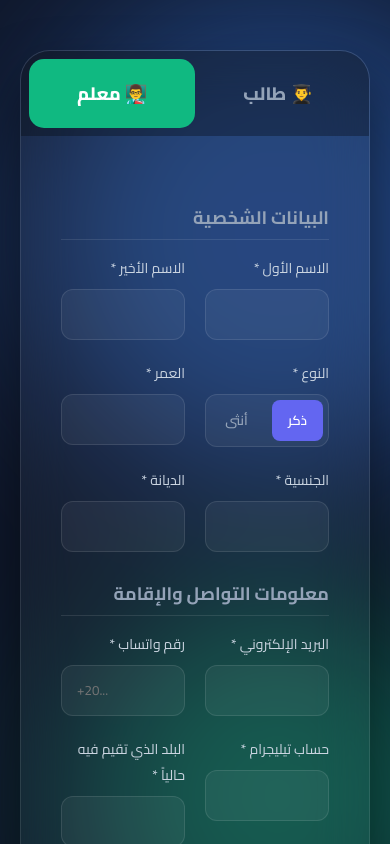
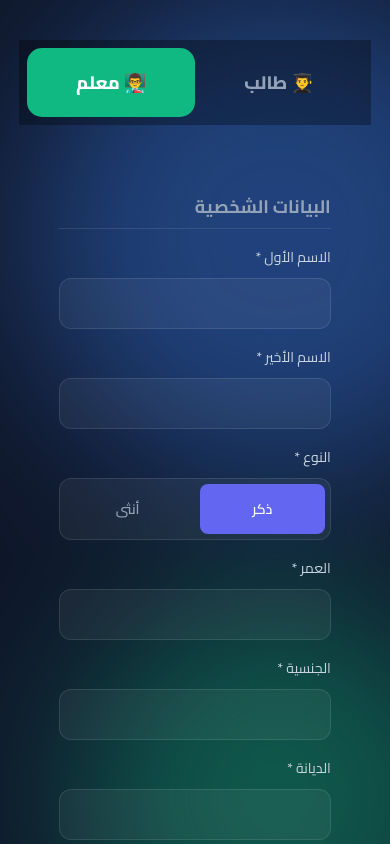
Before and after one commit to abdullahhelmy114/my-professional-website, a website: page public/form.html in a window 390 px wide. Both pictures are taken after a click on the button "👨‍🏫 معلم". Shown: the top 844 px of the page. Drawn offline with Linux system fonts and the light colour scheme.

```diff
--- a/public/form.html
+++ b/public/form.html
@@ -1,7 +1,11 @@
 <!DOCTYPE html>
 <html lang="ar" dir="rtl">
+
 <head>
     <meta charset="UTF-8">
+    <meta name="viewport" content="width=device-width, initial-scale=1.0">
+
+
     <title>إكمال البيانات | منظومة التدريس</title>
     <link href="https://fonts.googleapis.com/css2?family=Cairo:wght@400;600;700;800&display=swap" rel="stylesheet">
     <style>
@@ -11,7 +15,11 @@
             --bg-dark: #0f172a;
         }
 
-        * { box-sizing: border-box; margin: 0; padding: 0; }
+        * {
+            box-sizing: border-box;
+            margin: 0;
+            padding: 0;
+        }
 
         body {
             font-family: 'Cairo', sans-serif;
@@ -19,7 +27,8 @@
             min-height: 100vh;
             display: flex;
             justify-content: center;
-            align-items: flex-start; /* للسماح بالتمرير */
+            align-items: flex-start;
+            /* للسماح بالتمرير */
             padding: 50px 20px;
             color: white;
             position: relative;
@@ -27,79 +36,234 @@
 
         /* الخلفية المتحركة */
         .bg-shapes {
-            position: fixed; top: 0; left: 0; width: 100%; height: 100%;
-            z-index: -1; filter: blur(80px);
+            position: fixed;
+            top: 0;
+            left: 0;
+            width: 100%;
+            height: 100%;
+            z-index: -1;
+            filter: blur(80px);
         }
-        .shape { position: absolute; border-radius: 50%; opacity: 0.4; animation: move 20s infinite alternate; }
-        .shape-1 { width: 500px; height: 500px; background: var(--student-color); top: -10%; left: -10%; }
-        .shape-2 { width: 400px; height: 400px; background: var(--teacher-color); bottom: -10%; right: -5%; }
 
-        @keyframes move { from { transform: translate(0,0); } to { transform: translate(100px, 100px); } }
+        .shape {
+            position: absolute;
+            border-radius: 50%;
+            opacity: 0.4;
+            animation: move 20s infinite alternate;
+        }
+
+        .shape-1 {
+            width: 500px;
+            height: 500px;
+            background: var(--student-color);
+            top: -10%;
+            left: -10%;
+        }
+
+        .shape-2 {
+            width: 400px;
+            height: 400px;
+            background: var(--teacher-color);
+            bottom: -10%;
+            right: -5%;
+        }
+
+        @keyframes move {
+            from {
+                transform: translate(0, 0);
+            }
+
+            to {
+                transform: translate(100px, 100px);
+            }
+        }
 
         /* كارت الفورم الزجاجي */
+        /* تعديل عرض الكارت ليكون مرناً */
         .glass-card {
-            background: rgba(255, 255, 255, 0.03);
-            backdrop-filter: blur(25px);
-            border: 1px solid rgba(255, 255, 255, 0.1);
-            border-radius: 30px;
-            width: 850px; /* عرض أكبر ليتناسب مع الخانات */
-            box-shadow: 0 25px 50px rgba(0,0,0,0.5);
-            overflow: hidden;
+            width: 95%;
+            max-width: 850px;
+            margin: 20px auto;
+        }
+
+        /* التحكم في الجداول (الشبكة) */
+        .grid-inputs {
+            display: grid;
+            grid-template-columns: 1fr 1fr;
+            /* خانتين بجانب بعض في الشاشات الكبيرة */
+            gap: 20px;
+        }
+
+        /* --- إضافة Media Query للموبايل --- */
+        @media (max-width: 768px) {
+            body {
+                padding: 20px 10px;
+            }
+
+            .form-container {
+                padding: 20px;
+            }
+
+            /* تحويل الخانتين لخانة واحدة فوق بعض */
+            .grid-inputs {
+                grid-template-columns: 1fr;
+                gap: 15px;
+            }
+
+            .role-btn {
+                padding: 15px 10px;
+                font-size: 16px;
+            }
+
+            h2 {
+                font-size: 20px;
+            }
+
+            .glass-card {
+                border-radius: 20px;
+            }
         }
 
         /* زر التبديل العلوي */
-        .role-selector { display: flex; background: rgba(0, 0, 0, 0.3); padding: 8px; }
-        .role-btn {
-            flex: 1; padding: 18px; border: none; background: transparent;
-            color: #94a3b8; font-family: 'Cairo', sans-serif; font-size: 18px;
-            font-weight: 800; cursor: pointer; transition: 0.4s; border-radius: 15px;
-        }
-        .role-btn.active.student { background: var(--student-color); color: white; }
-        .role-btn.active.teacher { background: var(--teacher-color); color: white; }
-
-        .form-container { padding: 40px; }
-        .section-title {
-            font-size: 18px; font-weight: 700; color: #94a3b8;
-            margin: 25px 0 15px 0; padding-bottom: 5px; border-bottom: 1px solid rgba(255,255,255,0.1);
+        .role-selector {
+            display: flex;
+            background: rgba(0, 0, 0, 0.3);
+            padding: 8px;
         }
 
-        /* نظام الشبكة (خانتين في الصف) */
-        .grid-inputs {
-            display: grid; grid-template-columns: 1fr 1fr; gap: 20px;
+        .role-btn {
+            flex: 1;
+            padding: 18px;
+            border: none;
+            background: transparent;
+            color: #94a3b8;
+            font-family: 'Cairo', sans-serif;
+            font-size: 18px;
+            font-weight: 800;
+            cursor: pointer;
+            transition: 0.4s;
+            border-radius: 15px;
         }
 
-        .input-group { text-align: right; }
-        label { display: block; margin-bottom: 8px; font-size: 14px; color: #cbd5e1; }
-        input, select, textarea {
-            width: 100%; padding: 12px 15px; background: rgba(255, 255, 255, 0.05);
-            border: 1px solid rgba(255, 255, 255, 0.1); border-radius: 12px;
-            color: white; font-family: 'Cairo', sans-serif; outline: none; transition: 0.3s;
+        .role-btn.active.student {
+            background: var(--student-color);
+            color: white;
         }
-        input:focus { border-color: var(--student-color); background: rgba(255,255,255,0.1); }
+
+        .role-btn.active.teacher {
+            background: var(--teacher-color);
+            color: white;
+        }
+
+        .form-container {
+            padding: 40px;
+        }
+
+        .section-title {
+            font-size: 18px;
+            font-weight: 700;
+            color: #94a3b8;
+            margin: 25px 0 15px 0;
+            padding-bottom: 5px;
+            border-bottom: 1px solid rgba(255, 255, 255, 0.1);
+        }
+
+
+        .input-group {
+            text-align: right;
+        }
+
+        label {
+            display: block;
+            margin-bottom: 8px;
+            font-size: 14px;
+            color: #cbd5e1;
+        }
+
+        input,
+        select,
+        textarea {
+            width: 100%;
+            padding: 12px 15px;
+            background: rgba(255, 255, 255, 0.05);
+            border: 1px solid rgba(255, 255, 255, 0.1);
+            border-radius: 12px;
+            color: white;
+            font-family: 'Cairo', sans-serif;
+            outline: none;
+            transition: 0.3s;
+        }
+
+        input:focus {
+            border-color: var(--student-color);
+            background: rgba(255, 255, 255, 0.1);
+        }
 
         /* زر النوع (ذكر/أنثى) المرن */
+        /* 1. الكود الأساسي (يُطبق على كل الشاشات) */
         .gender-container {
-            display: flex; gap: 10px; background: rgba(255,255,255,0.05);
-            padding: 5px; border-radius: 12px; border: 1px solid rgba(255,255,255,0.1);
+            display: flex;
+            gap: 10px;
+            background: rgba(255, 255, 255, 0.05);
+            padding: 5px;
+            border-radius: 12px;
+            border: 1px solid rgba(255, 255, 255, 0.1);
         }
+
         .gender-btn {
-            flex: 1; padding: 8px; border: none; border-radius: 8px;
-            background: transparent; color: #94a3b8; cursor: pointer;
-            font-family: 'Cairo'; font-weight: 600; transition: 0.3s;
+            flex: 1;
+            padding: 8px;
+            border: none;
+            border-radius: 8px;
+            background: transparent;
+            color: #94a3b8;
+            cursor: pointer;
+            font-family: 'Cairo';
+            font-weight: 600;
+            transition: 0.3s;
         }
-        .gender-btn.active { background: #6366f1; color: white; }
+
+        .gender-btn.active {
+            background: #6366f1;
+            color: white;
+        }
+
+        /* 2. كود التعديل للموبايل (يُوضع بالأسفل دائماً) */
+        @media (max-width: 480px) {
+            .gender-btn {
+                padding: 12px 5px;
+                /* تكبير المساحة للضغط بالإصبع */
+                font-size: 14px;
+                /* تصغير الخط ليناسب الشاشة الضيقة */
+            }
+        }
 
         .submit-btn {
-            width: 100%; padding: 18px; background: var(--student-color);
-            color: white; border: none; border-radius: 15px; font-size: 18px;
-            font-weight: 800; cursor: pointer; transition: 0.3s; margin-top: 40px;
+            width: 100%;
+            padding: 18px;
+            background: var(--student-color);
+            color: white;
+            border: none;
+            border-radius: 15px;
+            font-size: 18px;
+            font-weight: 800;
+            cursor: pointer;
+            transition: 0.3s;
+            margin-top: 40px;
         }
-        .submit-btn:hover { transform: translateY(-3px); box-shadow: 0 10px 30px rgba(0,0,0,0.4); }
+
+        .submit-btn:hover {
+            transform: translateY(-3px);
+            box-shadow: 0 10px 30px rgba(0, 0, 0, 0.4);
+        }
 
         /* لإخفاء حقول المعلم عند اختيار طالب */
-        .teacher-only { display: none; }
+        .teacher-only {
+            display: none;
+        }
     </style>
 </head>
+
 <body>
 
     <div class="bg-shapes">
@@ -109,8 +273,10 @@
 
     <div class="glass-card">
         <div class="role-selector">
-            <button type="button" class="role-btn active student" id="studentBtn" onclick="selectRole('student')">👨‍🎓 طالب</button>
-            <button type="button" class="role-btn teacher" id="teacherBtn" onclick="selectRole('teacher')">👨‍🏫 معلم</button>
+            <button type="button" class="role-btn active student" id="studentBtn" onclick="selectRole('student')">👨‍🎓
+                طالب</button>
+            <button type="button" class="role-btn teacher" id="teacherBtn" onclick="selectRole('teacher')">👨‍🏫
+                معلم</button>
         </div>
 
         <div class="form-container">
@@ -132,8 +298,10 @@
                     <div class="input-group">
                         <label>النوع *</label>
                         <div class="gender-container">
-                            <button type="button" class="gender-btn active" id="maleBtn" onclick="setGender('ذكر')">ذكر</button>
-                            <button type="button" class="gender-btn" id="femaleBtn" onclick="setGender('أنثى')">أنثى</button>
+                            <button type="button" class="gender-btn active" id="maleBtn"
+                                onclick="setGender('ذكر')">ذكر</button>
+                            <button type="button" class="gender-btn" id="femaleBtn"
+                                onclick="setGender('أنثى')">أنثى</button>
                         </div>
                     </div>
                     <div class="input-group">
@@ -190,7 +358,8 @@
                     </div>
                     <div class="input-group teacher-only">
                         <label>الفئات التي تقوم بتدريسها *</label>
-                        <input type="text" name="categories" id="categoriesInput" placeholder="مثلاً: أطفال، كبار، مبتدئين">
+                        <input type="text" name="categories" id="categoriesInput"
+                            placeholder="مثلاً: أطفال، كبار، مبتدئين">
                     </div>
 
                     <div class="input-group">
@@ -244,4 +413,5 @@
         }
     </script>
 </body>
+
 </html>
```
Also changed, not shown: public/index.html (+107 -25 lines), public/success.html (+25 -6 lines), public/verify.html (+67 -16 lines), server.js (+61 -18 lines).
